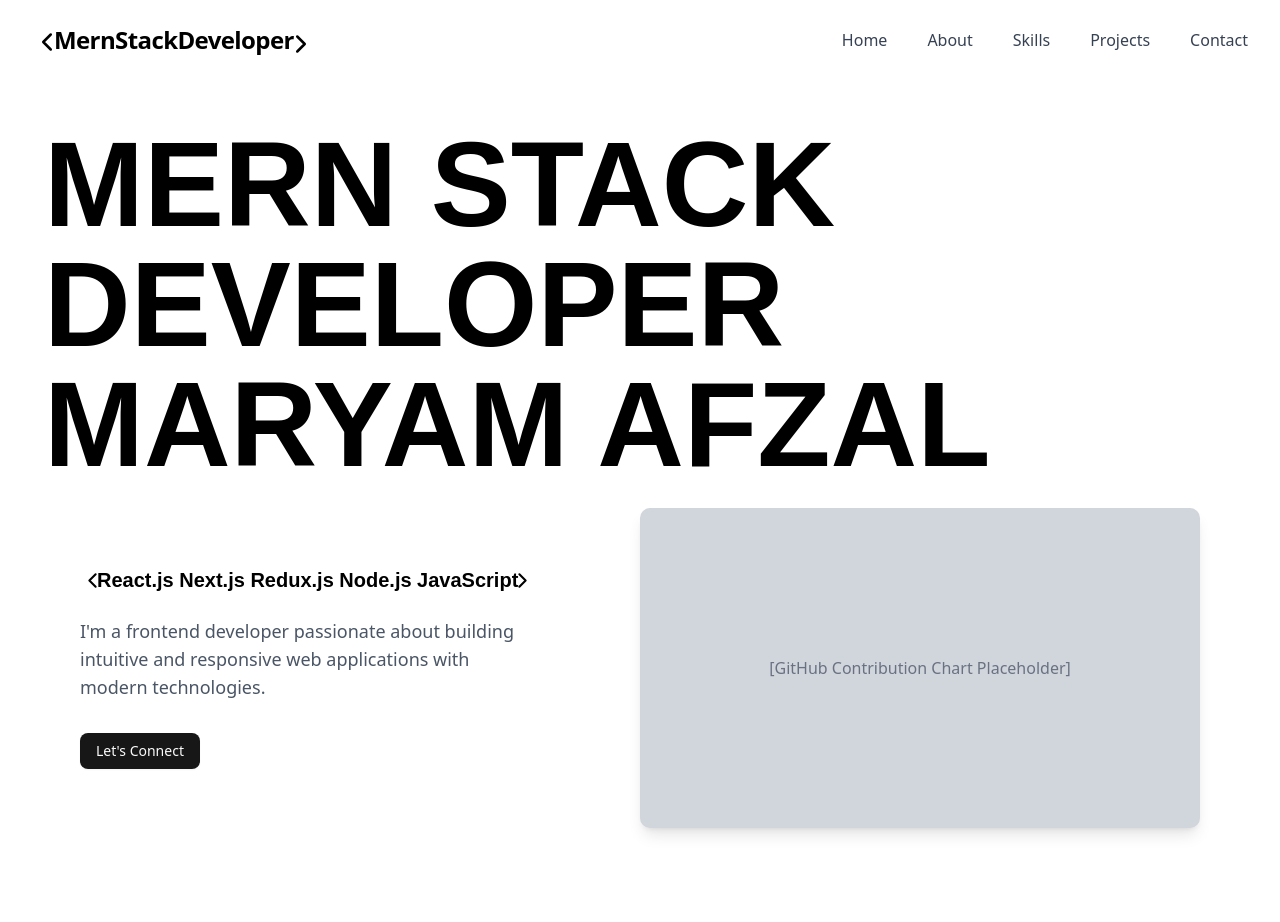
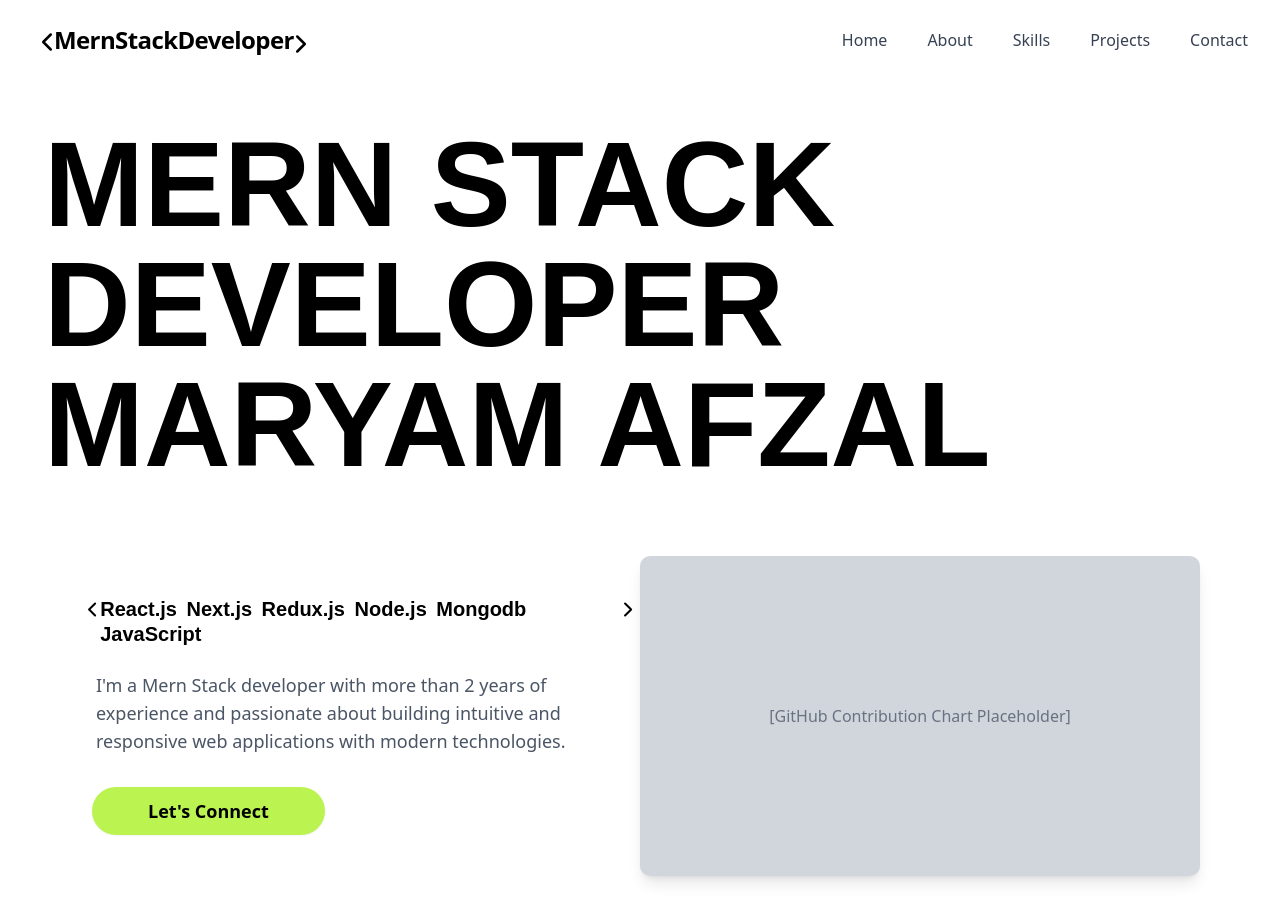
Before and after one commit to Maryammuhammadafzal/My-Portfolio_Website, a Next.js app: page / in a window 1280 px wide. Shown: the top 922 px of the page. Built offline with nearby package versions, Linux system fonts and the light colour scheme.

Commit message:
Add hero

```diff
--- a/app/Portfolio/Page.jsx
+++ b/app/Portfolio/Page.jsx
@@ -1873,12 +1873,12 @@ const Portfolio = () => {
       </motion.nav>
 
       {/* Hero Section */}
-      <section id="home" className="min-h-screen flex flex-col items-center pb-20 pt-5 bg-white">
+      <section id="home" className="min-h-screen flex flex-col space-y-6 items-center pb-20 pt-5 bg-white">
         <div className="w-[95%] h-auto py-6 px-3">
           <h1 className="main-heading w-full uppercase sm:text-5xl md:text-6xl font-bold ">Mern Stack Developer</h1>
           <h1 className="main-heading w-full uppercase sm:text-5xl md:text-6xl font-bold ">Maryam Afzal</h1>
         </div>
-        <div className="w-full max-w-8xl mx-auto px-4 sm:px-6 lg:px-20 flex flex-col md:flex-row items-center">
+        <div className="w-full max-w-8xl mx-auto px-4 sm:px-6 lg:px-20 py-6 flex flex-col md:flex-row items-center">
           <motion.div
             initial={{ opacity: 0, x: -100 }}
             animate={{ opacity: 1, x: 0 }}
@@ -1886,13 +1886,13 @@ const Portfolio = () => {
             className="md:w-1/2 mb-10 md:mb-0"
           >
             <h2 className="text-3xl sm:text-lg md:text-xl font-extrabold flex leading-tight mb-6">
-             <ChevronLeft size={25} className="-mr-2" /> <span className="flex gap-2">React.js Next.js Redux.js Node.js JavaScript</span> <ChevronRight size={25} className="-ml-2" />
+             <ChevronLeft size={25} className="-mr-1" /> <span className="skillsname">React.js Next.js Redux.js Node.js Mongodb JavaScript </span> <ChevronRight size={25} className="-ml-1" />
             </h2>
-            <p className="text-lg text-gray-600 mb-8 max-w-md">
-              I'm a frontend developer passionate about building intuitive and responsive web applications with modern technologies.
+            <p className="text-lg text-gray-600 mb-8 max-w-xl pl-4">
+              I'm a Mern Stack developer with more than 2 years of experience and passionate about building intuitive and responsive web applications with modern technologies.
             </p>
             <motion.div whileHover={{ scale: 1.05 }} whileTap={{ scale: 0.95 }}>
-              <Button>
+              <Button className="ml-3 px-14 py-5 h-12 rounded-3xl text-lg bg-lime-300 font-bold hover:bg-lime-400 text-black">
                 Let's Connect
               </Button>
             </motion.div>
--- a/app/globals.css
+++ b/app/globals.css
@@ -142,4 +142,8 @@ h3 {
 }
 .main-heading{
   font-size: 120px;
+
 }
+.skillsname{
+  word-spacing: 4px;
+}
```
